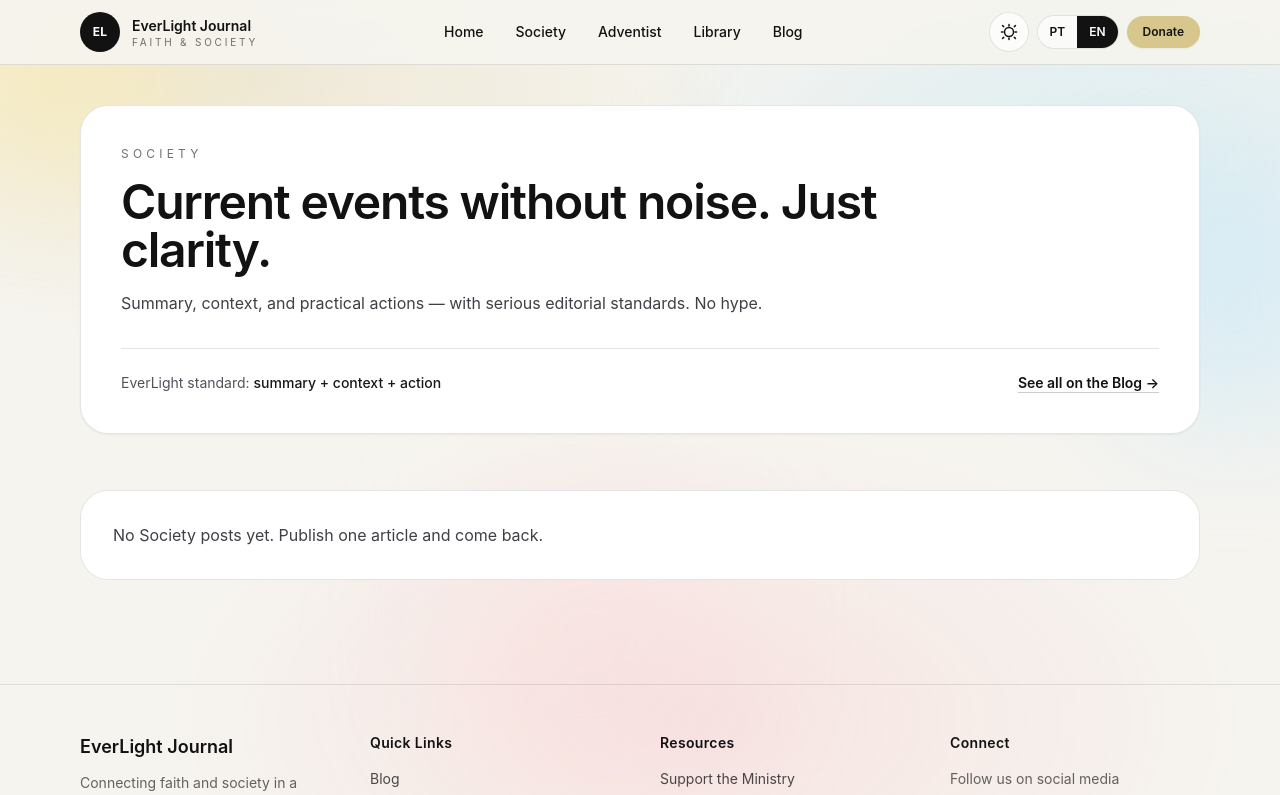
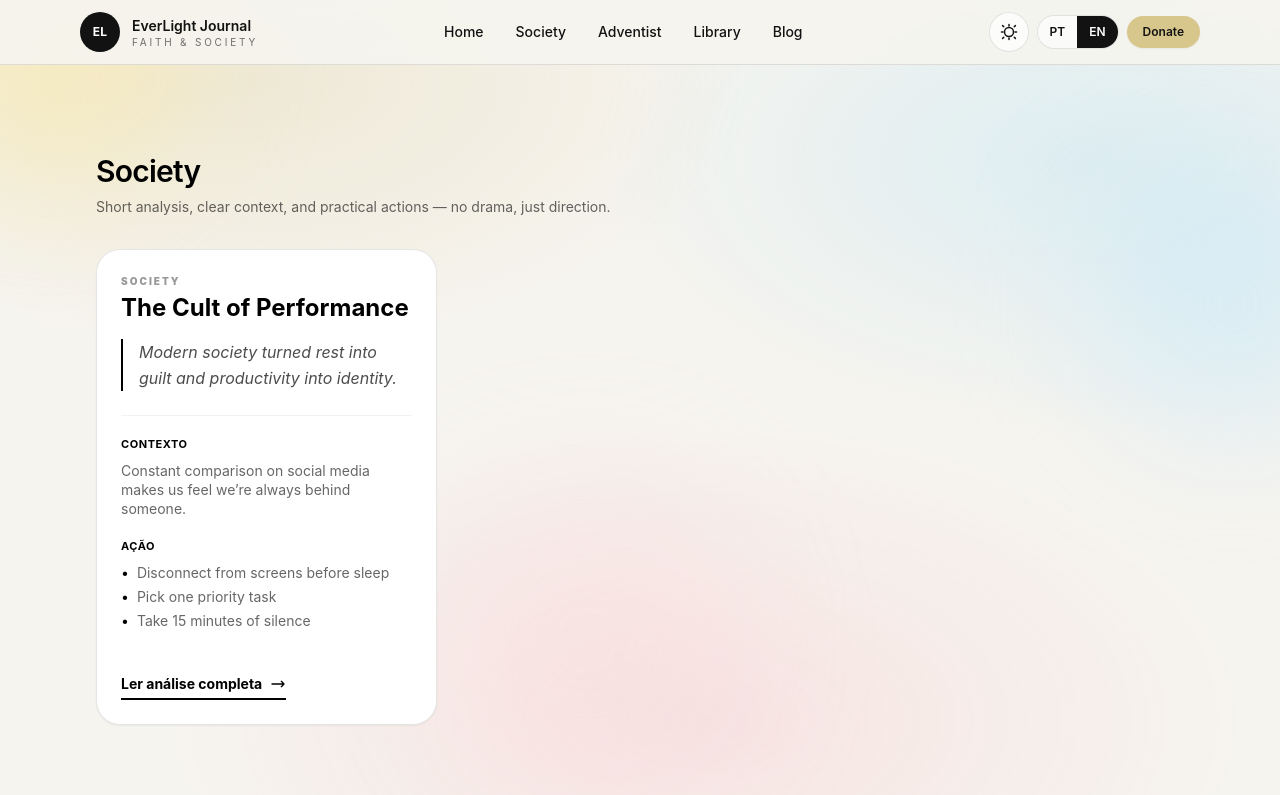
Before and after one commit to eliaslicojicacoma-spec/EverLight-Journal, a Next.js app: page /en/society in a window 1280 px wide. Shown: the top 795 px of the page. Built offline with nearby package versions, Linux system fonts and the light colour scheme.

Commit message:
Update page.tsx

```diff
--- a/src/app/[locale]/society/page.tsx
+++ b/src/app/[locale]/society/page.tsx
@@ -1,187 +1,48 @@
-import Image from "next/image";
-import Link from "next/link";
-import blogPosts from "@/content/blogPosts.json";
-
-type BlogPost = {
-  id: string;
-  locale: string;
-  slug: string;
-  title: string;
-  excerpt: string;
-  category?: string;
-  tags?: string[];
-  coverImage?: string;
-  publishedAt: string;
-};
-
-function isPost(x: any): x is BlogPost {
-  return x && typeof x === "object" && typeof x.slug === "string" && typeof x.title === "string";
-}
-
-function getPosts(locale: string): BlogPost[] {
-  const arr = Array.isArray(blogPosts) ? blogPosts : [];
-  return arr
-    .filter(isPost)
-    .filter((p) => p.locale === locale)
-    .sort((a, b) => (a.publishedAt < b.publishedAt ? 1 : -1));
-}
-
-function isSociety(post: BlogPost) {
-  const c = (post.category ?? "").toLowerCase();
-  const tags = (post.tags ?? []).map((t) => t.toLowerCase());
-  return (
-    c.includes("soc") ||
-    c.includes("etica") ||
-    c.includes("ethic") ||
-    c.includes("lead") ||
-    tags.includes("tecnologia") ||
-    tags.includes("cidadania") ||
-    tags.includes("etica-digital") ||
-    tags.includes("desinformacao") ||
-    tags.includes("leadership") ||
-    tags.includes("ethics")
-  );
-}
-
-function pickSociety(locale: string): BlogPost[] {
-  const all = getPosts(locale);
-  const filtered = all.filter(isSociety);
-  return (filtered.length ? filtered : all).slice(0, 6);
-}
-
-function fmtDate(iso: string, locale: string) {
-  const [y, m, d] = iso.split("-").map(Number);
-  const dt = new Date(Date.UTC(y, (m ?? 1) - 1, d ?? 1));
-  return new Intl.DateTimeFormat(locale === "pt" ? "pt-PT" : "en-US", {
-    year: "numeric",
-    month: "long",
-    day: "2-digit",
-    timeZone: "UTC",
-  }).format(dt);
-}
+import ArticleCard from "@/components/society/ArticleCard";
 
 export default function SocietyPage({ params }: { params: { locale: string } }) {
   const locale = params?.locale ?? "pt";
   const isPT = locale === "pt";
 
-  const t = {
-    kicker: isPT ? "SOCIEDADE" : "SOCIETY",
-    title: isPT ? "Atualidade sem ruído. Só clareza." : "Current events without noise. Just clarity.",
-    desc: isPT
-      ? "Resumo, contexto e ações práticas — com postura editorial séria. Nada de hype."
-      : "Summary, context, and practical actions — with serious editorial standards. No hype.",
-    featured: isPT ? "Em destaque" : "Featured",
-    latest: isPT ? "Mais recentes" : "Latest",
-    read: isPT ? "Ler artigo →" : "Read article →",
-    exploreBlog: isPT ? "Ver todos no Blog →" : "See all on the Blog →",
-  };
-
-  const posts = pickSociety(locale);
-  const featured = posts[0];
-  const rest = posts.slice(1, 4);
+  const cards = [
+    {
+      category: isPT ? "Sociedade" : "Society",
+      title: isPT ? "O Culto à Performance" : "The Cult of Performance",
+      summary: isPT
+        ? "A sociedade moderna transformou o descanso em culpa e a produtividade em identidade única."
+        : "Modern society turned rest into guilt and productivity into identity.",
+      context: isPT
+        ? "A comparação constante nas redes sociais nos faz sentir que estamos sempre atrás de alguém."
+        : "Constant comparison on social media makes us feel we’re always behind someone.",
+      actions: isPT
+        ? [
+            "Pratique o desligamento digital antes de dormir",
+            "Defina uma tarefa única como prioridade",
+            "Reserve 15 minutos de silêncio absoluto",
+          ]
+        : ["Disconnect from screens before sleep", "Pick one priority task", "Take 15 minutes of silence"],
+      href: `/${locale}/society/o-culto-a-performance`,
+    },
+  ];
 
   return (
-    <div className="space-y-14">
-      {/* HERO EDITORIAL */}
-      <section className="rounded-[28px] border border-black/10 bg-white p-7 shadow-sm dark:border-white/10 dark:bg-zinc-950 sm:p-10">
-        <div className="text-xs tracking-[0.35em] text-zinc-500 dark:text-zinc-400">{t.kicker}</div>
-        <h1 className="mt-4 max-w-3xl text-4xl font-semibold leading-tight tracking-tight sm:text-5xl">
-          {t.title}
+    <main className="mx-auto max-w-7xl px-4 py-12">
+      <header className="mb-8">
+        <h1 className="text-3xl font-semibold tracking-tight text-black">
+          {isPT ? "Sociedade" : "Society"}
         </h1>
-        <p className="mt-4 max-w-2xl text-base leading-relaxed text-zinc-700 dark:text-zinc-300">{t.desc}</p>
+        <p className="mt-2 max-w-2xl text-sm text-black/60">
+          {isPT
+            ? "Análises curtas, contexto claro e ações práticas — sem drama, só direção."
+            : "Short analysis, clear context, and practical actions — no drama, just direction."}
+        </p>
+      </header>
 
-        <div className="mt-8 flex items-center justify-between gap-4 border-t border-black/10 pt-6 dark:border-white/10">
-          <div className="text-sm text-zinc-600 dark:text-zinc-400">
-            {isPT ? "Padrão EverLight:" : "EverLight standard:"}{" "}
-            <span className="font-medium text-zinc-900 dark:text-white">
-              {isPT ? "resumo + contexto + ação" : "summary + context + action"}
-            </span>
-          </div>
-          <Link
-            href={`/${locale}/blog`}
-            className="text-sm font-semibold underline decoration-black/20 underline-offset-4 hover:decoration-black dark:decoration-white/30"
-          >
-            {t.exploreBlog}
-          </Link>
-        </div>
+      <section className="grid grid-cols-1 gap-8 md:grid-cols-2 lg:grid-cols-3">
+        {cards.map((c) => (
+          <ArticleCard key={c.href} {...c} />
+        ))}
       </section>
-
-      {/* FEATURED + 3 */}
-      {featured ? (
-        <section className="grid gap-6 lg:grid-cols-12">
-          {/* FEATURED BIG */}
-          <article className="lg:col-span-7 overflow-hidden rounded-[28px] border border-black/10 bg-white shadow-sm dark:border-white/10 dark:bg-zinc-950">
-            <div className="relative h-56 sm:h-72">
-              <Image
-                src={
-                  featured.coverImage?.startsWith("/")
-                    ? featured.coverImage
-                    : featured.coverImage ?? "https://images.unsplash.com/photo-1504711434969-e33886168f5c?auto=format&fit=crop&w=2000&q=80"
-                }
-                alt={featured.title}
-                fill
-                className="object-cover"
-                priority
-              />
-              <div className="absolute inset-0 bg-gradient-to-t from-black/55 via-black/10 to-transparent" />
-              <div className="absolute left-6 top-6 inline-flex items-center rounded-full bg-white/90 px-3 py-1 text-xs font-semibold text-black">
-                {t.featured}
-              </div>
-            </div>
-
-            <div className="p-7 sm:p-8">
-              <div className="text-xs uppercase tracking-widest text-zinc-500 dark:text-zinc-400">
-                {fmtDate(featured.publishedAt, locale)}
-              </div>
-              <h2 className="mt-3 text-2xl font-semibold leading-snug sm:text-3xl">{featured.title}</h2>
-              <p className="mt-3 text-base leading-relaxed text-zinc-700 dark:text-zinc-300">{featured.excerpt}</p>
-
-              <div className="mt-6">
-                <Link
-                  href={`/${locale}/blog/${featured.slug}`}
-                  className="inline-flex items-center rounded-xl bg-black px-4 py-2 text-sm font-semibold text-white hover:opacity-95 dark:bg-white dark:text-black"
-                >
-                  {t.read}
-                </Link>
-              </div>
-            </div>
-          </article>
-
-          {/* 3 SMALL */}
-          <div className="lg:col-span-5 space-y-4">
-            <div className="flex items-end justify-between">
-              <h3 className="text-lg font-semibold">{t.latest}</h3>
-            </div>
-
-            {rest.map((p) => (
-              <article
-                key={p.id}
-                className="rounded-[24px] border border-black/10 bg-white p-6 shadow-sm transition hover:-translate-y-0.5 hover:shadow-md dark:border-white/10 dark:bg-zinc-950"
-              >
-                <div className="text-xs uppercase tracking-widest text-zinc-500 dark:text-zinc-400">
-                  {fmtDate(p.publishedAt, locale)}
-                </div>
-                <h4 className="mt-2 text-lg font-semibold leading-snug">{p.title}</h4>
-                <p className="mt-2 line-clamp-3 text-sm leading-relaxed text-zinc-700 dark:text-zinc-300">
-                  {p.excerpt}
-                </p>
-                <Link
-                  href={`/${locale}/blog/${p.slug}`}
-                  className="mt-4 inline-block text-sm font-semibold underline decoration-black/20 underline-offset-4 hover:decoration-black dark:decoration-white/30"
-                >
-                  {t.read}
-                </Link>
-              </article>
-            ))}
-          </div>
-        </section>
-      ) : (
-        <section className="rounded-[28px] border border-black/10 bg-white p-8 dark:border-white/10 dark:bg-zinc-950">
-          <p className="text-zinc-700 dark:text-zinc-300">
-            {isPT ? "Ainda não há posts de Society. Publica 1 artigo e volta aqui." : "No Society posts yet. Publish one article and come back."}
-          </p>
-        </section>
-      )}
-    </div>
+    </main>
   );
-      }
+}
```
